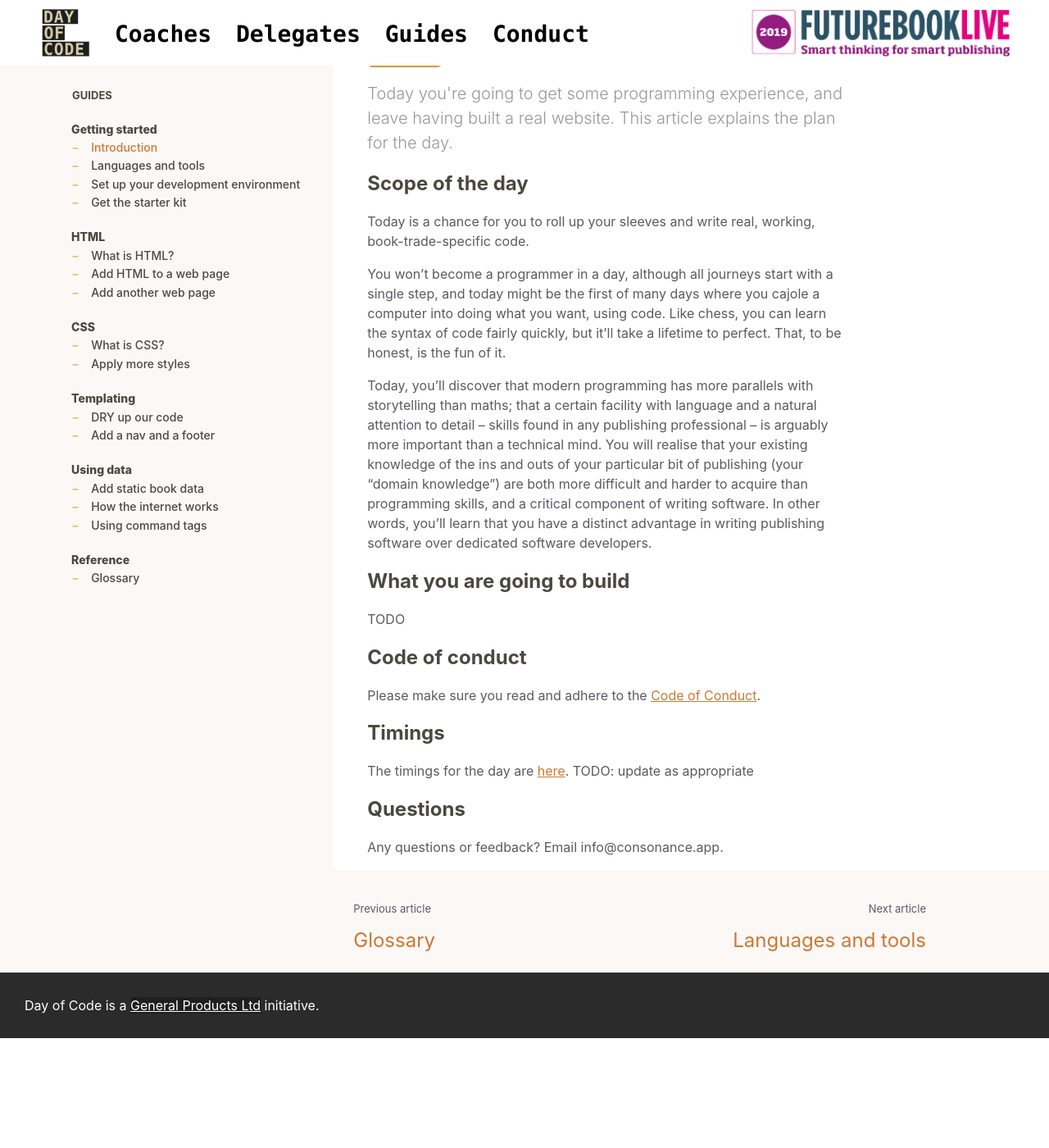
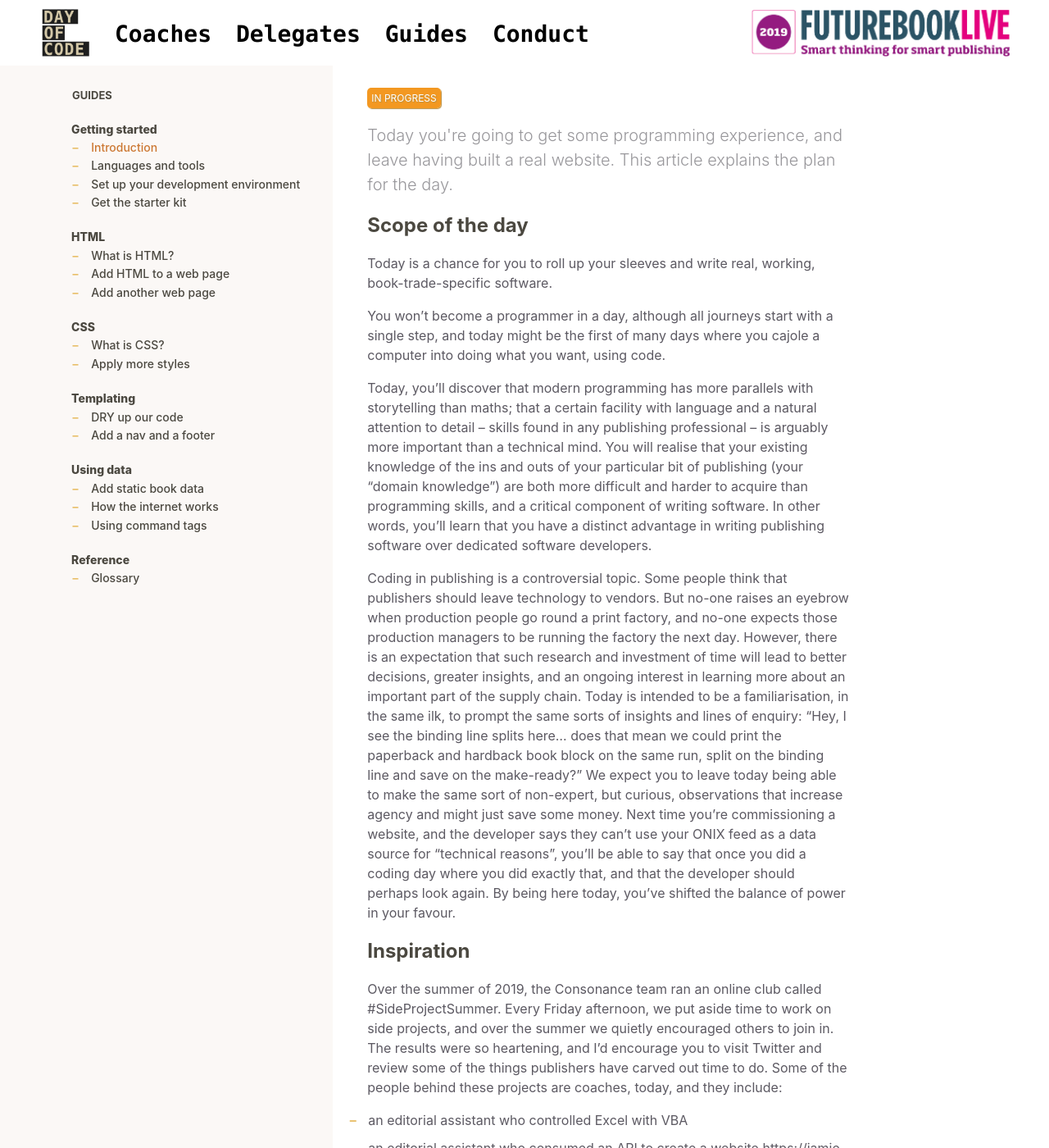
Before and after one commit to GeneralProducts/day-of-code, a Jekyll site: the page built from _posts/2018-08-30-introduction.md, in a window 1280 px wide and 1400 px high, scrolled down 377 px. Shown: the whole window at 82% size. Built offline with Jekyll 4.4.1, drawn with Linux system fonts in a browser that asks for light colours; the table of contents is made by our own code; before the commit the page ends 1643 px from its top, so only the background shows below that; some of the changed text lies outside the part shown.

Commit message:
introduction and editing the command tags article

```diff
--- a/_posts/2018-08-30-introduction.md
+++ b/_posts/2018-08-30-introduction.md
@@ -18,20 +18,48 @@
 
 ## Scope of the day
 
-Today is a chance for you to roll up your sleeves and write real, working, book-trade-specific code.
+Today is a chance for you to roll up your sleeves and write real, working, book-trade-specific software.
 
-You won't become a programmer in a day, although all journeys start with a single step, and today might be the first of many days where you cajole a computer into doing what you want, using code. Like chess, you can learn the syntax of code fairly quickly, but it'll take a lifetime to perfect. That, to be honest, is the fun of it.
+You won't become a programmer in a day, although all journeys start with a single step, and today might be the first of many days where you cajole a computer into doing what you want, using code.
 
 Today, you'll discover that modern programming has more parallels with storytelling than maths; that a certain facility with language and a natural attention to detail – skills found in any publishing professional – is arguably more important than a technical mind. You will realise that your existing knowledge of the ins and outs of your particular bit of publishing (your "domain knowledge") are both more difficult and harder to acquire than programming skills, and a critical component of writing software. In other words, you'll learn that you have a distinct advantage in writing publishing software over dedicated software developers.
 
+Coding in publishing is a controversial topic. Some people think that publishers should leave technology to vendors. But no-one raises an eyebrow when production people go round a
+print factory, and no-one expects those production managers to be running
+the factory the next day. However, there is an expectation that such research
+and investment of time will lead to better decisions, greater insights, and
+an ongoing interest in learning more about an important part of the supply
+chain. Today is intended to be a familiarisation, in the same ilk, to prompt
+the same sorts of insights and lines of enquiry: "Hey, I see the binding
+line splits here... does that mean we could print the paperback and
+hardback book block on the same run, split on the binding line and save on
+the make-ready?" We expect you to leave today being able to make the same sort of non-expert, but curious, observations that increase agency and might just save some money. Next time you're commissioning a website, and the developer says they can't use your ONIX feed as a data source for "technical reasons", you'll be able to say that once you did a coding day where you did exactly that, and that the developer should perhaps look again. By being here today, you've shifted the balance of power in your favour.
+
+## Inspiration
+
+Over the summer of 2019, the Consonance team ran an online club called #SideProjectSummer. Every Friday afternoon, we put aside time to work on side projects, and over the summer we quietly encouraged others to join in. The results were so heartening, and I'd encourage you to visit Twitter and review some of the things publishers have carved out time to do. Some of the people behind these projects are coaches, today, and they include:
+
+* an editorial assistant who controlled Excel with VBA
+* an editorial assistant who consumed an API to create a website https://jamie-reece.github.io/side-project-summer/
+* a metadata manager who wrote a React app to ingest and disseminate data to recipients TODO check with Anna
+* a number of people got familiar with HTML and untangled their in-house ONIX XML
+* an editor wrote Rails apps
+* a marketing assistant who used XSLT to parse his ONIX to produce marketing sheets in InDesign.
+
+The people who participated in #SideProjectSummer were publishers using code to solve their immediate publishing problems. That pragmaticism, rather than "learning to code" in the abstract, is crucial, and what we hope to encourage today.
+
+## Our coaches
+
+Thank you to the technically-literate publishing people who have given up their time to join us as coaches
+today. Ten years ago, it was difficult to rustle up even two or three people from within the industry who had both technical confidence *and* deep, hands-on publishing knowledge. Today, we are legion, and we're so pleased to gather so many of these people together today who have taken the time to increase their knowledge and share it with delegates.
+
 ## What you are going to build
 
-TODO
-
+You are going to build a website that lists your books and allows users to click through to buy the book. You're going to use various technologies, such as HTML, CSS and Ruby, and you're going to use your publishing knowledge to write software that's pragmatic, beautiful and useful.
 
 ## Code of conduct
 
-Please make sure you read and adhere to the [Code of Conduct](/coc).
+Please make sure you read and adhere to the [Code of Conduct](/coc). We will take action if anyone breaks this code: please keep Day of Code welcoming and enjoyable for all.
 
 ## Timings
 
--- a/coc.html
+++ b/coc.html
@@ -39,7 +39,7 @@
         </ul>
 
         <h2>Our Responsibilities</h2>
-        <p>Project leadership is responsible for clarifying the standards of acceptable behavior and are expected to take appropriate and fair corrective action in response to any instances of unacceptable behaviour.
+        <p>Project leadership is responsible for clarifying the standards of acceptable behaviour and are expected to take appropriate and fair corrective action in response to any instances of unacceptable behaviour.
         </p>
         <p>Project leadership have the right and responsibility to remove, edit, or reject comments, commits, code, wiki edits, issues, and other contributions that are not aligned to this Code of Conduct, or to ban temporarily or permanently any participant for other behaviours that they deem inappropriate, threatening, offensive, or harmful.
         </p>
```
Also changed, not shown: _posts/2018-10-01-add-static-book-data.md (+1 -1 lines), _posts/2018-10-10-how-the-internet-works.md (+13 -17 lines), _posts/2018-10-12-using-command-tags.md (+20 -14 lines).
